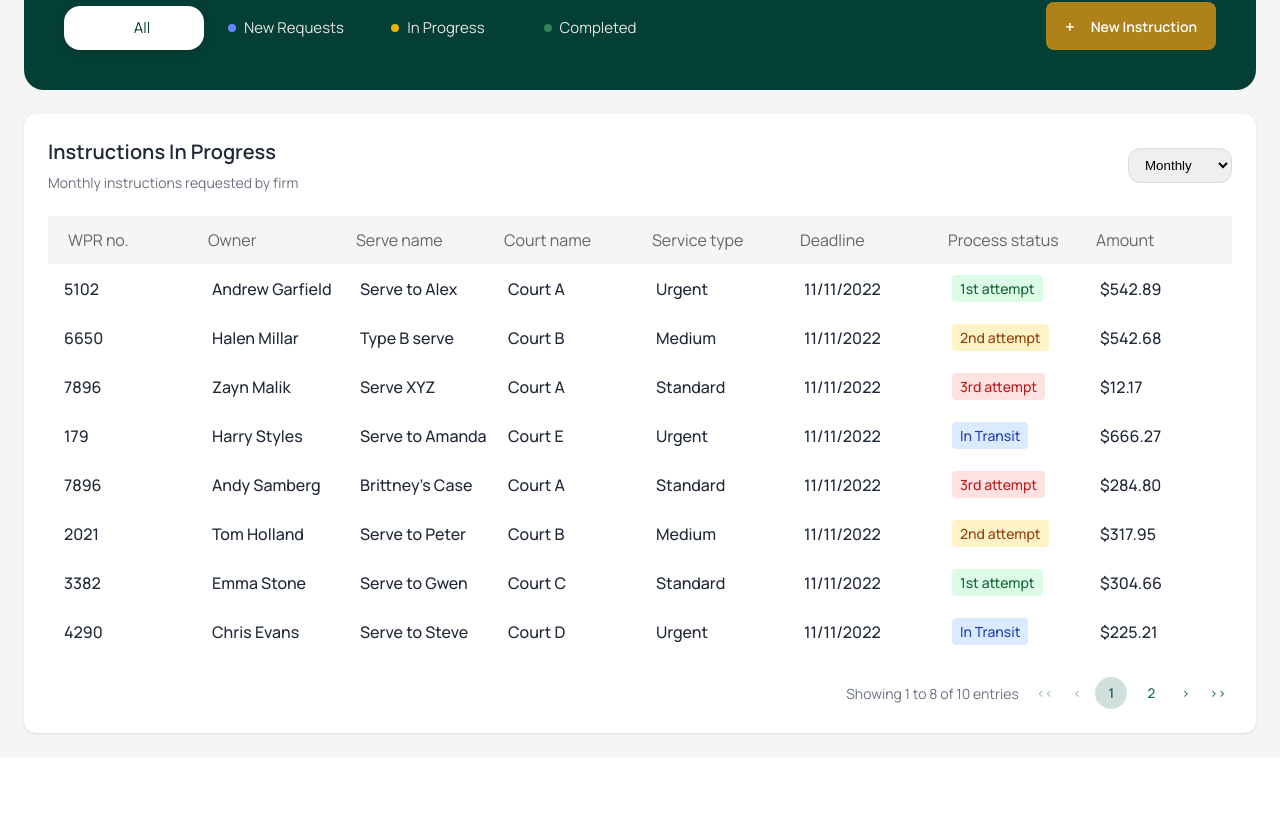
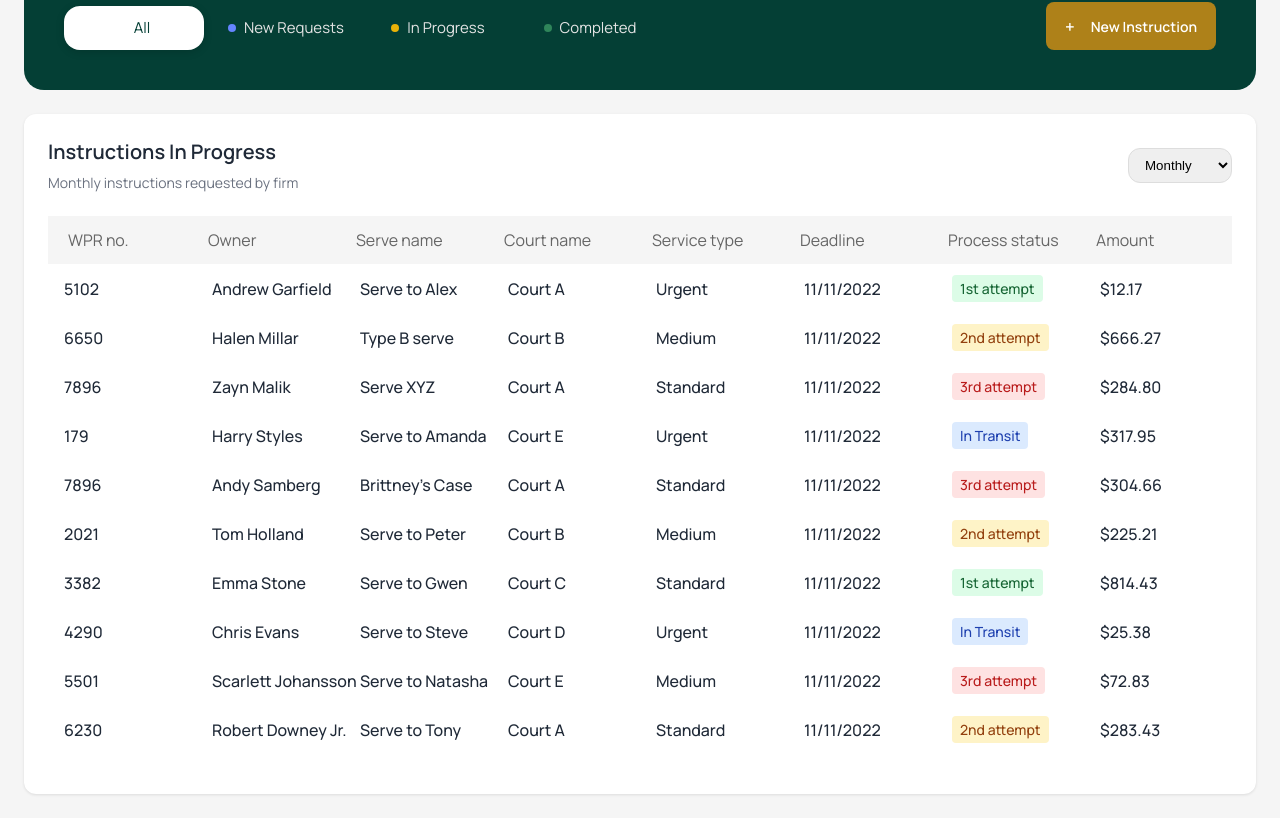
Before and after one commit to xenon-dev-repos/weprocess-web-fe, a React (Vite) app: page /instructions in a window 1280 px wide. Shown: the part 248-1066 px from the top of the page. Before the commit the page ends 1005 px from the top, so only its background shows below. Built offline with nearby package versions, Linux system fonts and the light colour scheme.

Commit message:
changed the max records limit to 10

```diff
--- a/src/pages/InstructionsPage.jsx
+++ b/src/pages/InstructionsPage.jsx
@@ -129,7 +129,7 @@ const InstructionsPage = () => {
                   }}
                 minHeight={495}
                 noDataCellHeight={420}
-                itemsPerPage={8}
+                itemsPerPage={10}
                 />
             </TableContainer>
         </MainContent>
```
